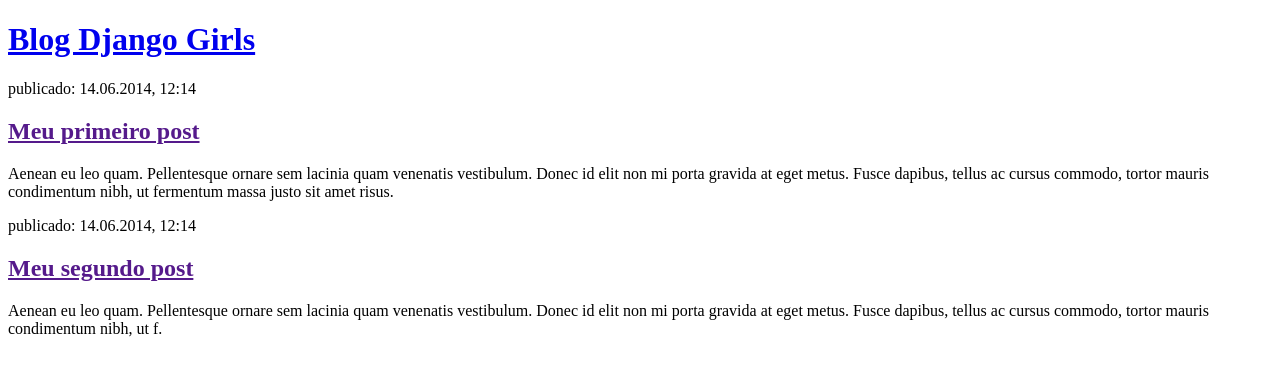
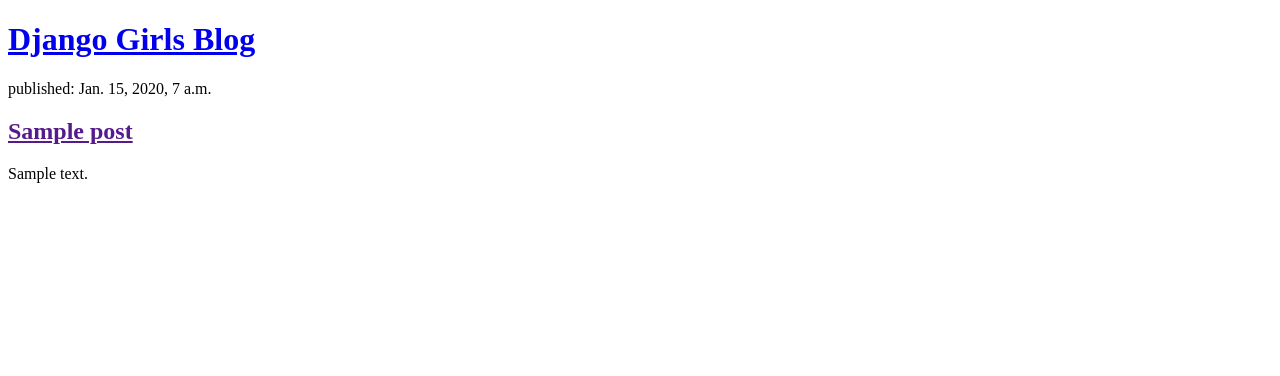
Before and after one commit to launasci/mysite_djangogirls, a Django app: page / in a window 1280 px wide. Shown: the top 376 px of the page. Run offline with Django 3.2, Linux system fonts and the light colour scheme; tables that the repository leaves empty hold one stand-in row (values such as "Sample post").

Commit message:
atualizando o html com variaveis

```diff
--- a/blog/templates/post_list.html
+++ b/blog/templates/post_list.html
@@ -8,28 +8,15 @@
   </head>
   <body>
     <div>
-      <h1><a href="/">Blog Django Girls </a></h1>
+      <h1><a href="/">Django Girls Blog</a></h1>
     </div>
 
+    {% for post in posts %}
     <div>
-      <p>publicado: 14.06.2014, 12:14</p>
-      <h2><a href="">Meu primeiro post</a></h2>
-      <p>
-        Aenean eu leo quam. Pellentesque ornare sem lacinia quam venenatis
-        vestibulum. Donec id elit non mi porta gravida at eget metus. Fusce
-        dapibus, tellus ac cursus commodo, tortor mauris condimentum nibh, ut
-        fermentum massa justo sit amet risus.
-      </p>
+      <p>published: {{ post.published_date }}</p>
+      <h2><a href="">{{ post.title }}</a></h2>
+      <p>{{ post.text|linebreaksbr }}</p>
     </div>
-
-    <div>
-      <p>publicado: 14.06.2014, 12:14</p>
-      <h2><a href="">Meu segundo post</a></h2>
-      <p>
-        Aenean eu leo quam. Pellentesque ornare sem lacinia quam venenatis
-        vestibulum. Donec id elit non mi porta gravida at eget metus. Fusce
-        dapibus, tellus ac cursus commodo, tortor mauris condimentum nibh, ut f.
-      </p>
-    </div>
+    {% endfor %}
   </body>
 </html>
--- a/blog/urls.py
+++ b/blog/urls.py
@@ -4,4 +4,5 @@
 urlpatterns = [
     path('', views.post_list, name='post_list'),
 
+
 ]
--- a/blog/views.py
+++ b/blog/views.py
@@ -1,10 +1,9 @@
 from django.shortcuts import render
+from django.utils import timezone
+from . models import Post
 
 # Create your views here.
 
 def post_list(request):
-    return render(request, 'post_list.html', {})
-
-def laura(request):
-    texto = {'domingo': 'infelizmente hoje é domingo'}
-    return render(request, 'laura.html', texto)
+    posts = Post.objects.filter(published_date__lte=timezone.now()).order_by('published_date')
+    return render(request, 'post_list.html', {'posts': posts})
```
